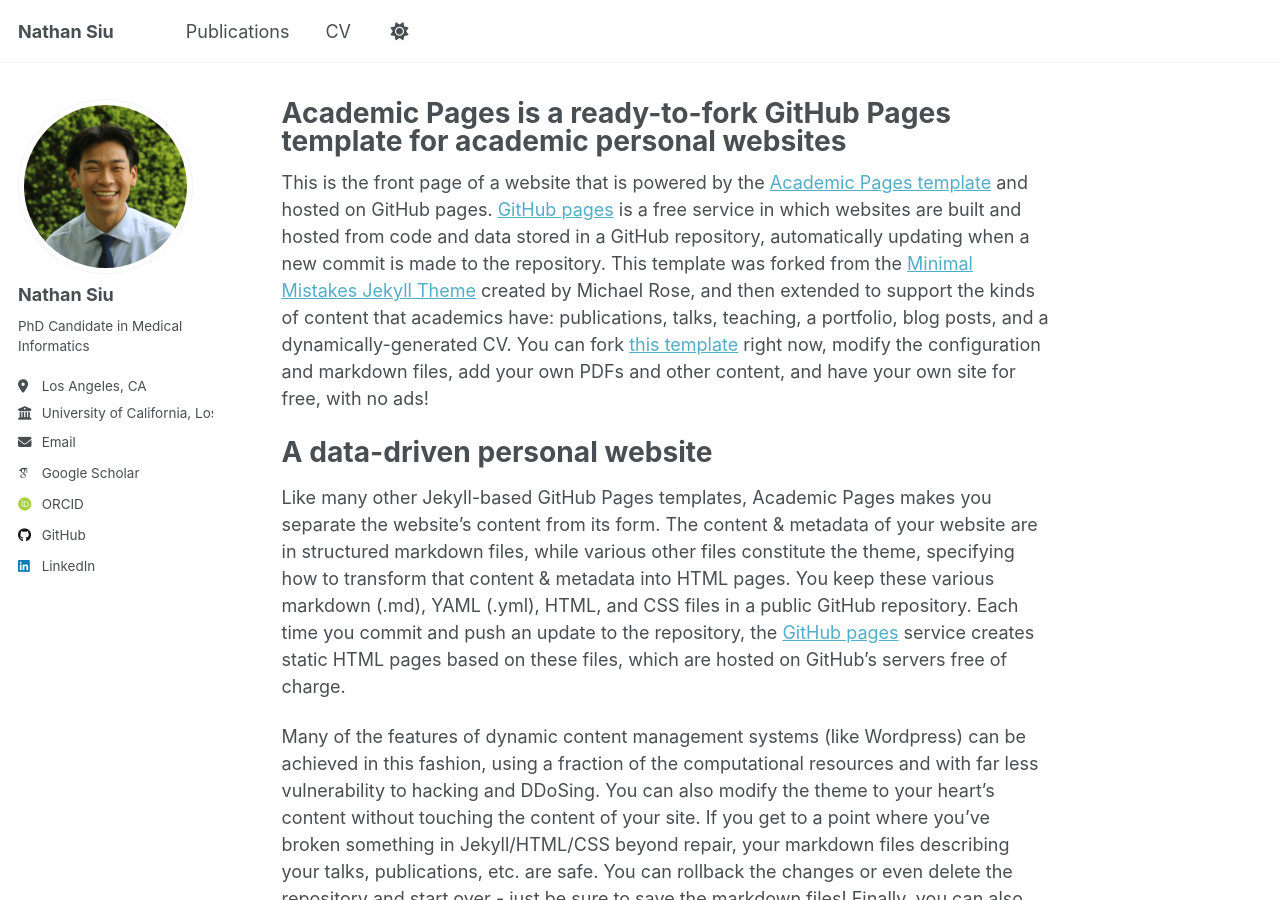
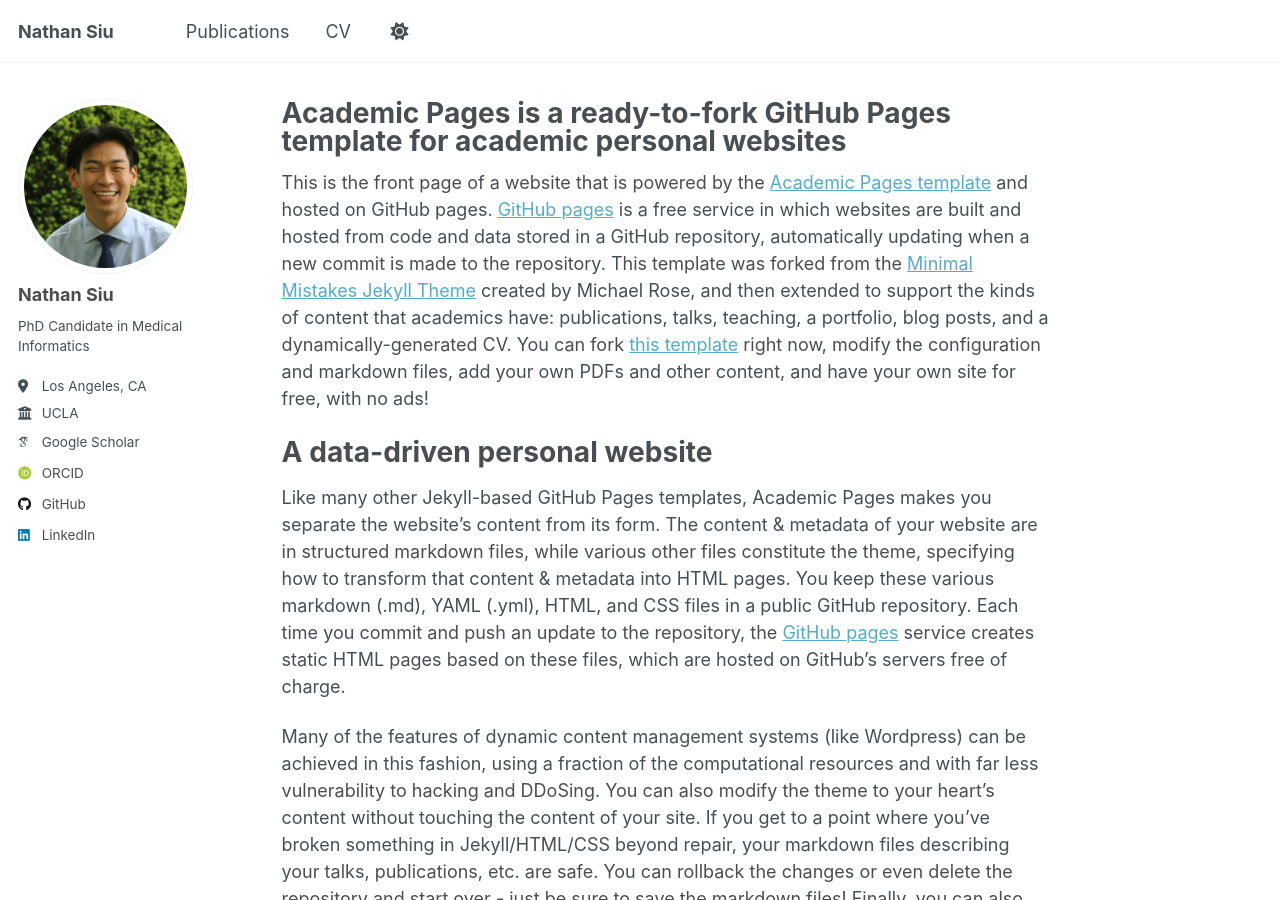
Before and after one commit to n8siu/n8siu.github.io, a Jekyll site: the page built from _pages/about.md, in a window 1280 px wide and 900 px high. Built offline with Jekyll 4.4.1, drawn with Linux system fonts in a browser that asks for light colours; some web fonts are replaced.

Commit message:
Remove sidebar email, shorten employer to UCLA
Co-Authored-By: Claude Opus 5.5 <noreply@anthropic.com>

```diff
--- a/_config.yml
+++ b/_config.yml
@@ -27,9 +27,9 @@ author:
   pronouns         : # example: "she/her"
   bio              : "PhD Candidate in Medical Informatics"
   location         : "Los Angeles, CA"
-  employer         : "University of California, Los Angeles"
+  employer         : "UCLA"
   uri              : # URL
-  email            : "nathan_siu@outlook.com"
+  email            :
 
   # Academic websites
   arxiv            : # URL - Update with the correct link to your profile
```
